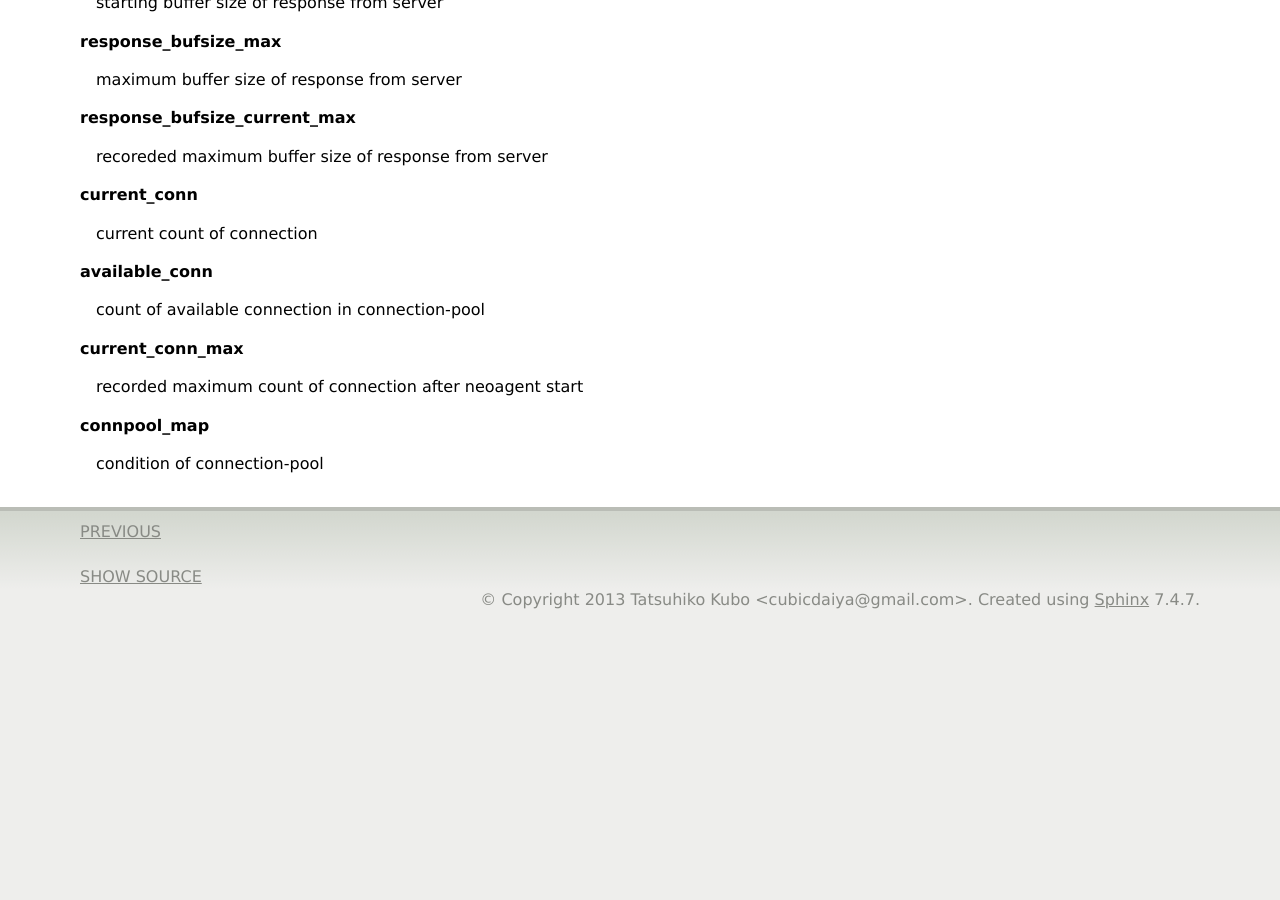
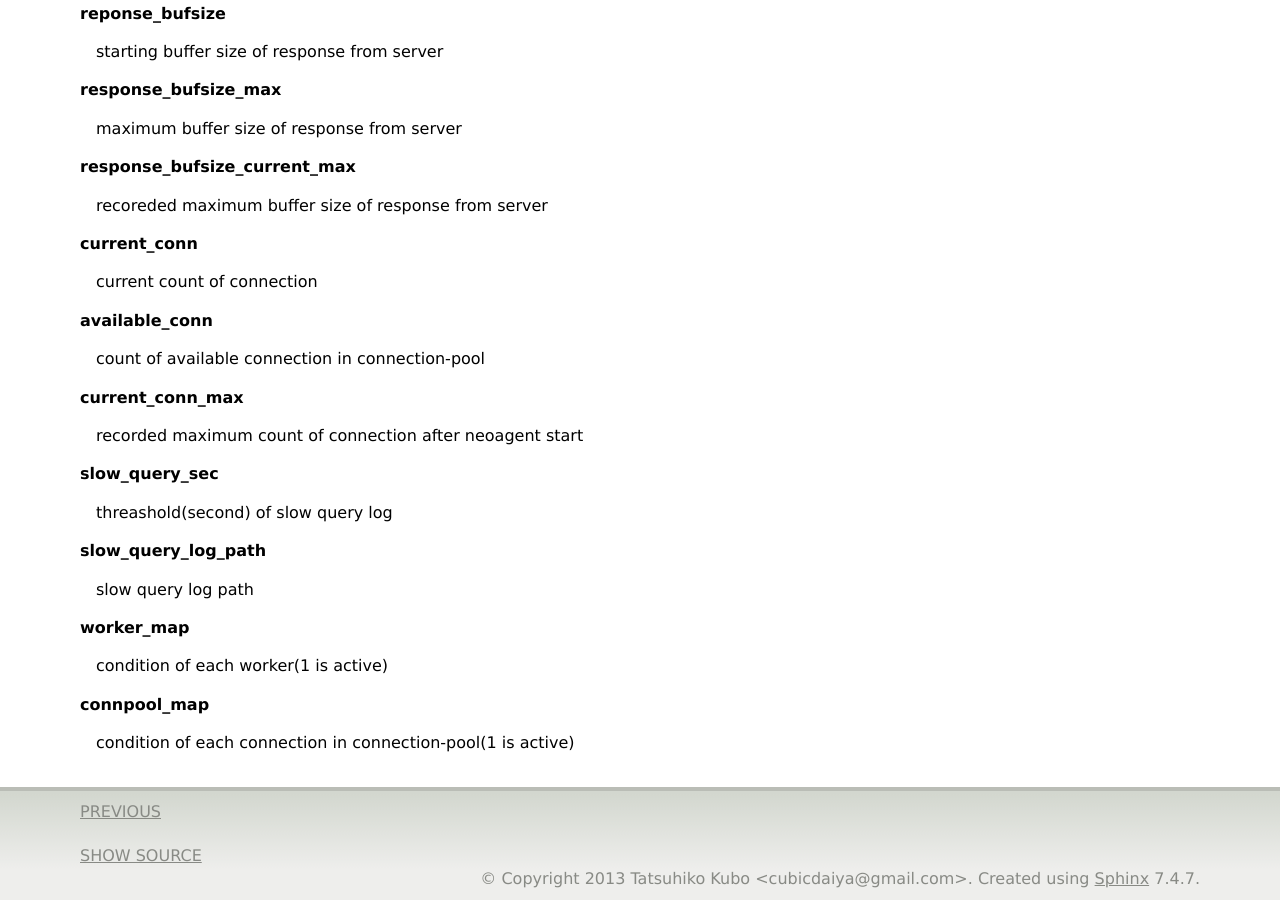
Before and after one commit to cubicdaiya/neoagent, a Sphinx documentation site: the page built from doc/source/utility.rst, in a window 1280 px wide and 900 px high, scrolled down 3073 px. Built offline with Sphinx 7.4.7, drawn with Linux system fonts in a browser that asks for light colours; before the commit the page ends 3694 px from its top, so only the background shows below that; some of the changed text lies outside the part shown.

Commit message:
append description of new paramenter in doc
 * worker_map
 * slow_query_sec
 * slow_query_log_path

```diff
--- a/doc/source/utility.rst
+++ b/doc/source/utility.rst
@@ -49,6 +49,9 @@ neostat is a status monitor for neoagent.
  current_conn: 0
  available_conn: 20
  current_conn_max: 1
+ slow_query_sec : 0.01
+ slow_query_log_format : json
+ worker_map: 0 0 0 0
  connpool_map: 0 0 0 0 0 0 0 0 0 0 0 0 0 0 0 0 0 0 0 0
 
 The meaning of Each entry is following.
@@ -185,6 +188,18 @@ The meaning of Each entry is following.
 
  recorded maximum count of connection after neoagent start
 
+**\slow_query_sec**
+
+ threashold(second) of slow query log
+
+**\slow_query_log_path**
+
+ slow query log path
+
+**\worker_map**
+
+ condition of each worker(1 is active)
+
 **\connpool_map**
 
- condition of connection-pool
+ condition of each connection in connection-pool(1 is active)
```
